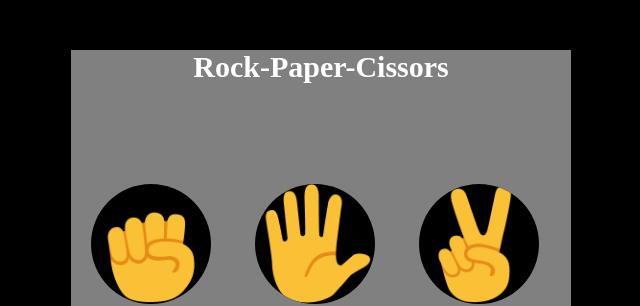
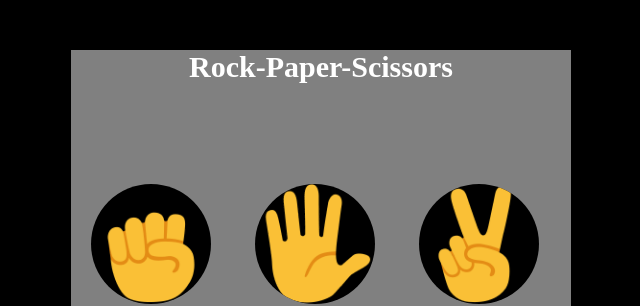
Before and after one commit to RbtC137/rock-paper-scissors, a plain HTML site: page index.html in a window 1280 px wide. Shown: the top 306 px of the page, 319-959 px from the left. Drawn offline with Linux system fonts and the light colour scheme.

Commit message:
Update index.html

```diff
--- a/index.html
+++ b/index.html
@@ -8,7 +8,7 @@
 </head>
 <body>
   <div class="container">
-    <div class="title">Rock-Paper-Cissors</div>
+    <div class="title">Rock-Paper-Scissors</div>
     <div class="player-move-area">
       <img class="rock player-move" src="./img/rock-emoji.png"></img>
       <img class="paper player-move" src="./img/paper-emoji.png"></img>
```
